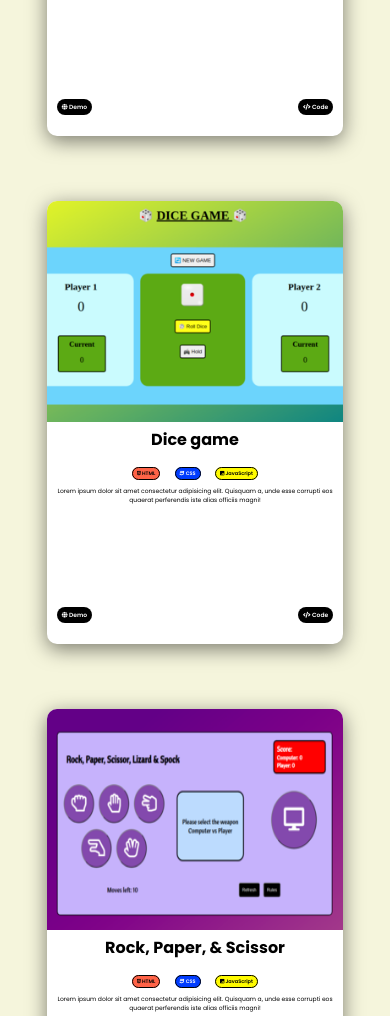
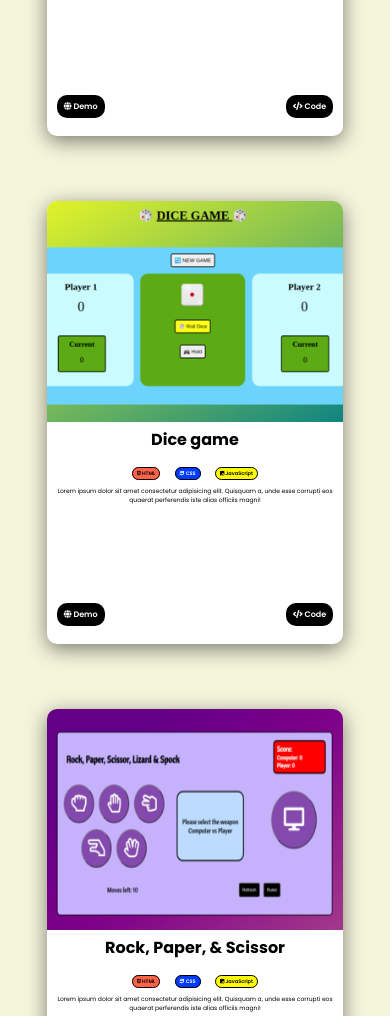
Before and after one commit to vineethpejathaya/Portfolio-01, a plain HTML site: page Index.html in a window 390 px wide. Shown: the part 3025-4041 px from the top of the page. Drawn offline with Linux system fonts and the light colour scheme.

Commit message:
Update Style.css

```diff
--- a/Style.css
+++ b/Style.css
@@ -1331,8 +1331,8 @@ body {
     }
 
     .user li a{
-        padding: 4px 5px;
-        font-size: 6px;
+        padding: 6px 7px;
+        font-size: 8px;
         margin:0 10px;
         margin-bottom:5px;
     }
```
